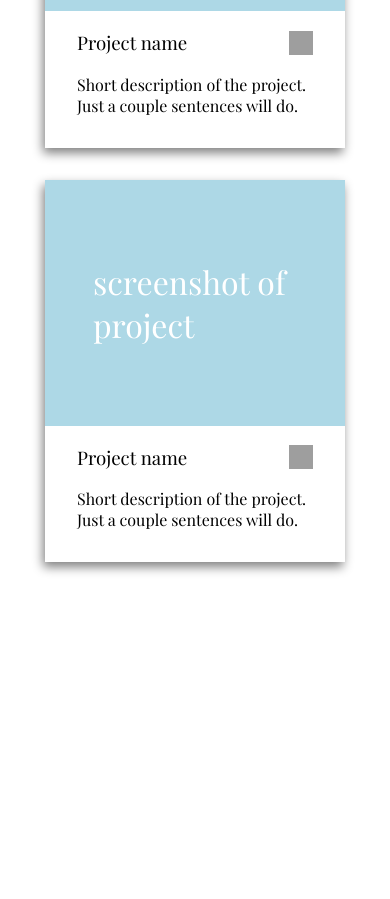
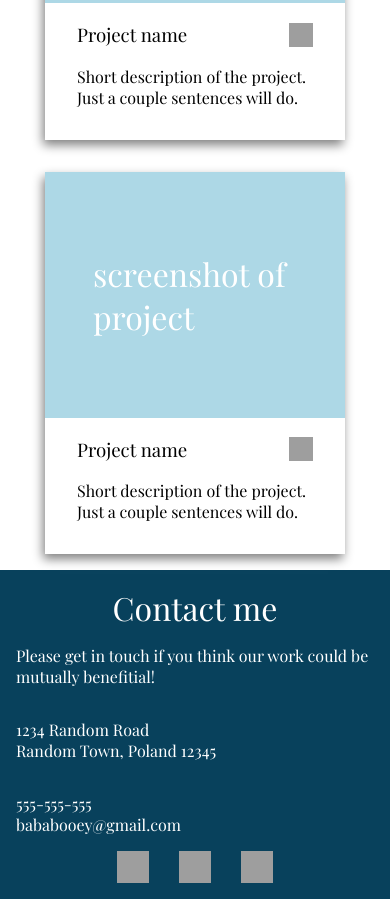
Before and after one commit to bobmcw/odin-homePage, a website built with webpack: page src/index.html in a window 390 px wide. Shown: the part 2727-3626 px from the top of the page. Before the commit the page ends 3313 px from the top, so only its background shows below. Built offline with nearby package versions, Linux system fonts and the light colour scheme; grey boxes are pictures that could not be loaded; a web font is replaced by a local one.

Commit message:
finished the mobile layout

```diff
--- a/src/index.html
+++ b/src/index.html
@@ -44,5 +44,16 @@
             </div>
         </div>
     </div>
+    <footer>
+        <h4>Contact me</h4>
+        <p>Please get in touch if you think our work could be mutually benefitial!</p>
+        <p>1234 Random Road <br> Random Town, Poland 12345</p>
+        <p>555-555-555 <br> bababooey@gmail.com</p>
+            <div class="icons">
+                <img src="https://cdn.jsdelivr.net/gh/devicons/devicon@latest/icons/github/github-original.svg" />
+                <img src="https://cdn.jsdelivr.net/gh/devicons/devicon@latest/icons/linkedin/linkedin-plain.svg" />
+                <img src="https://cdn.jsdelivr.net/gh/devicons/devicon@latest/icons/twitter/twitter-original.svg" />
+            </div>
+    </footer>
 </body>
 </html>
--- a/src/style.css
+++ b/src/style.css
@@ -69,3 +69,26 @@
     align-items: center;
     justify-content: space-between;
 }
+body{
+    padding: 0;
+    margin: 0;
+    width: 100vw;
+}
+footer{
+    padding: 1rem;
+    display: flex;
+    flex-direction: column;
+    background-color: #08415C;
+    color: white;
+}
+footer > h4{
+    font-size: 2rem;
+    margin: auto;
+}
+footer > *{
+
+    font-family: "Playfair Display", serif;
+}
+footer > .icons{
+    margin: auto;
+}
```
